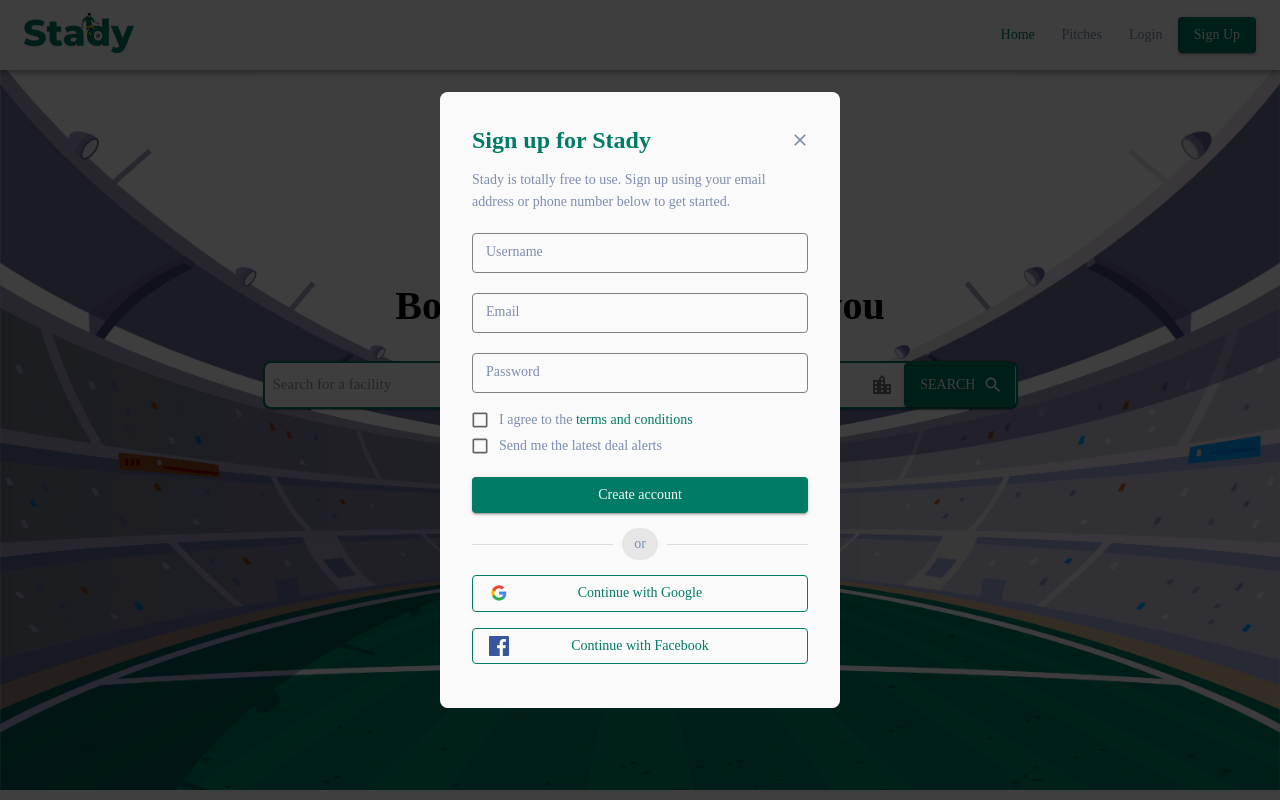
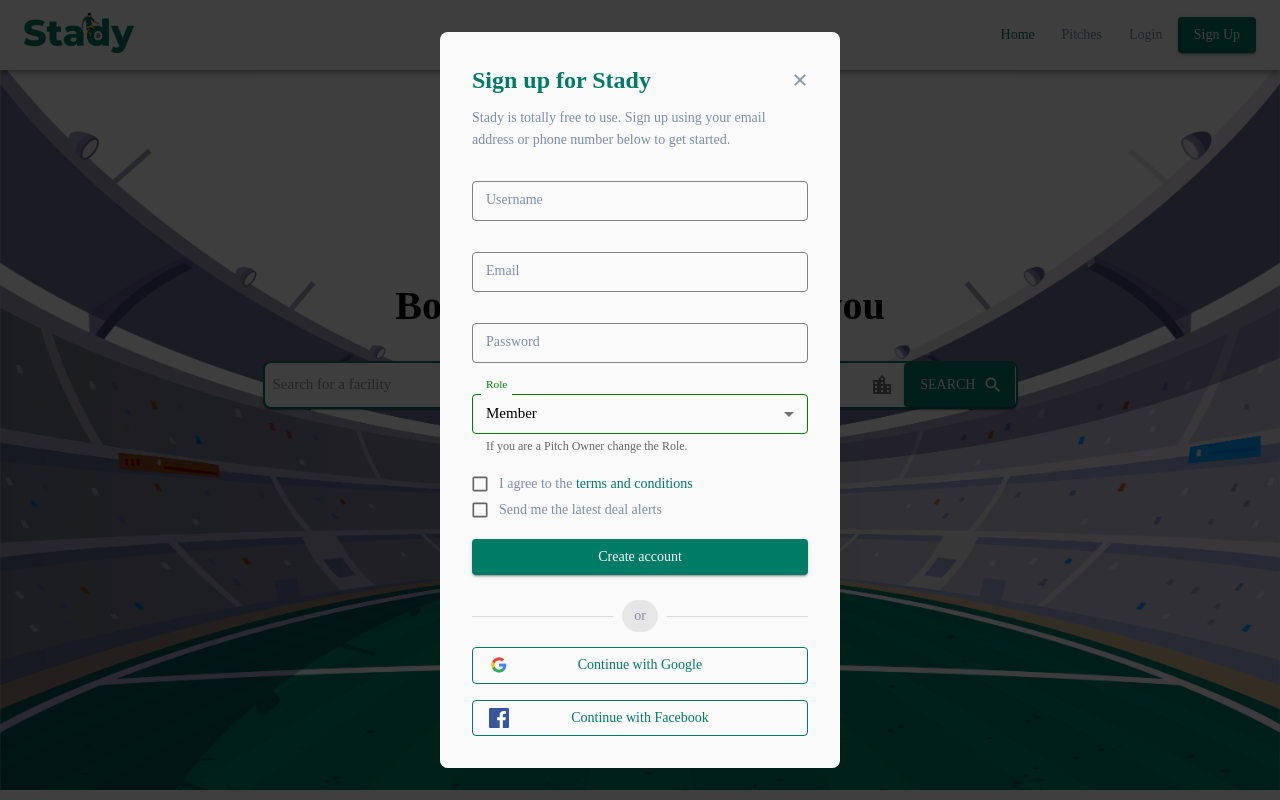
Before and after one commit to ChtiouiMoncer/Stady, a React (Create React App) app in the folder frontend/: page / in a window 1280 px wide. Both pictures are taken after a click on the button "Sign Up". Built offline with nearby package versions, Linux system fonts and the light colour scheme.

Commit message:
SignUpModal & LoginModal Modfications

```diff
--- a/frontend/src/components/auth/LoginModal.jsx
+++ b/frontend/src/components/auth/LoginModal.jsx
@@ -3,6 +3,8 @@
 import googleLogo from '../../assets/logoGoogle.png'
 import facebookLogo from '../../assets/logoFacebook.png'
 import { useTheme } from '@mui/material/styles';
+import FormControl from '@mui/material/FormControl';
+
 
 
 
@@ -86,7 +88,7 @@
             color: "text.primary",
             padding: 4,
             borderRadius: 2,
-            '& > *': { marginBottom:'12px' },
+            '& > *': { marginBottom:'14px' },
             }}
         >
 
@@ -104,23 +106,14 @@
             fullWidth
             id="outlined-username-input"
             label= {<Typography  variant="subtitle2" textAlign="left" sx={{ color: "grey.main"}}>
-            Username
+            Username or Email
             </Typography>}
             type="text"
             autoComplete="Email or phone number"
             />
 
             <StyledTextField
-            fullWidth
-            id="outlined-username-input"
-            label= {<Typography  variant="subtitle2" textAlign="left" sx={{ color: "grey.main"}}>
-            Email
-            </Typography>}
-            type="text"
-            autoComplete="Email or phone number"
-            />
-
-            <StyledTextField
+            sx={{ marginTop: "10px"}}
             fullWidth
             id="outlined-password-input"
             label= {<Typography  variant="subtitle2" textAlign="left" sx={{ color: "grey.main"}}>
--- a/frontend/src/components/auth/SignUpModal.jsx
+++ b/frontend/src/components/auth/SignUpModal.jsx
@@ -1,8 +1,10 @@
-import {Box, Button, Checkbox, Chip, Divider, FormControlLabel, FormGroup, IconButton, Link, Modal, styled, TextField, Typography, useMediaQuery } from "@mui/material";
+import {Box, Button, Checkbox, Chip, Divider, FormControl, FormControlLabel, FormGroup, FormHelperText, IconButton, InputLabel, Link, MenuItem, Modal, Select, styled, TextField, Typography, useMediaQuery } from "@mui/material";
 import CloseIcon from '@mui/icons-material/Close';
 import googleLogo from '../../assets/logoGoogle.png'
 import facebookLogo from '../../assets/logoFacebook.png'
 import { useTheme } from '@mui/material/styles';
+import React from "react";
+
 
 
 
@@ -16,6 +18,7 @@
   justifyContent: "center",
   margin: "auto",
   ".action-button": {
+      margin: '10px 0px',
       color: theme.palette.white.main,
       backgroundColor: theme.palette.green.main,
       textTransform: "none",
@@ -43,6 +46,7 @@
 
 
 const StyledTextField = styled(TextField)({
+     marginBottom:'11px',
     '& .MuiOutlinedInput-root': {
         height: '40px', // replace with your desired height
         marginTop: '20px',
@@ -62,10 +66,37 @@
       },
   });
 
+  const StyledRoleSelect = styled(FormControl)({
+    '& .MuiOutlinedInput-root': {
+        height: '40px', // replace with your desired height
+        marginTop: '20px',
+
+        '& fieldset': {
+          borderColor: 'green', // default border color
+        },
+        '&:hover fieldset': {
+          borderColor: 'green', // border color when hovering over input
+        },
+        '&.Mui-focused fieldset': {
+          borderColor: 'green', // border color when input is focused
+        },
+      },
+      '& .MuiInputLabel-outlined': {
+        top: '12px', // replace with your desired vertical position
+        color: 'green'
+      },
+  });
+
 const SignUpModal = (props) => {
 const  { open, onClose }  = props; //defining the necessary props
 const theme = useTheme(); //using the the Material-UI theme object, which is provided by the useTheme hook from Material-UI.
 const isMobile = useMediaQuery(theme.breakpoints.down('sm')); // checking if device is mobile
+const [role, setRole] = React.useState('member');
+
+
+const handleRoleChange = (event) => {
+    setRole(event.target.value);
+  };
 
   return (
     <StyledModal
@@ -81,22 +112,20 @@
         <Box
             sx={{
             bgcolor: "background.default",
-            color: "text.primary",
             padding: 4,
             borderRadius: 2,
-            '& > *': { marginBottom:'12px' },
             }}
         >
 
-            <Box sx={{ display: "flex",  justifyContent: "space-between" }}>
-                <Typography variant="h6" textAlign="left" sx={{ color: "green.main"}}>
+            <Box sx={{ display: "flex",  justifyContent: "space-between", marginBottom:'10px'}}>
+                <Typography variant="h6" textAlign="left" sx={{ color: "green.main" }}>
                 Sign up for Stady
                 </Typography>
                 <IconButton onClick={onClose} >
                     <CloseIcon sx={{ height:"20px", width:"20px", color: "grey.main", position: "absolute"}}  />
                 </IconButton>
             </Box>
-            <Typography variant="subtitle2" textAlign="left" sx={{ color: "grey.main"}}>
+            <Typography variant="subtitle2" textAlign="left" sx={{ color: "grey.main", marginBottom:'10px'}}>
                 Stady is totally free to use. Sign up using your email address or phone number below to get started.
             </Typography>
 
@@ -129,6 +158,22 @@
             type="password"
             autoComplete="Password"
             />
+
+            <StyledRoleSelect fullWidth>
+              <InputLabel id="role-select-label">Role</InputLabel>
+              <Select
+                labelId="role-select-label"
+                id="rolee-select"
+                value={role} // set default value to 10 for "Member"
+                label="Role"
+                onChange={handleRoleChange}
+
+              >
+                <MenuItem value={'member'}>Member</MenuItem>
+                <MenuItem value={'owner'}>Owner</MenuItem>
+              </Select>
+              <FormHelperText>If you are a Pitch Owner change the Role.  </FormHelperText>
+            </StyledRoleSelect>
 
             <Box mt={1}>
                 <FormGroup>
```
